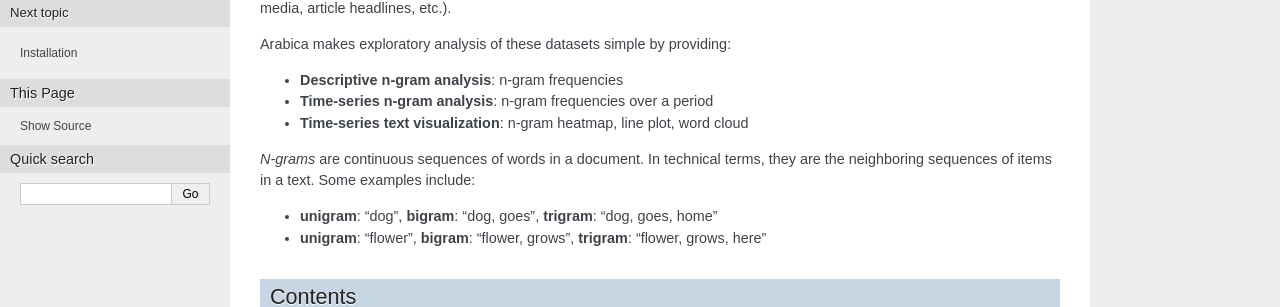
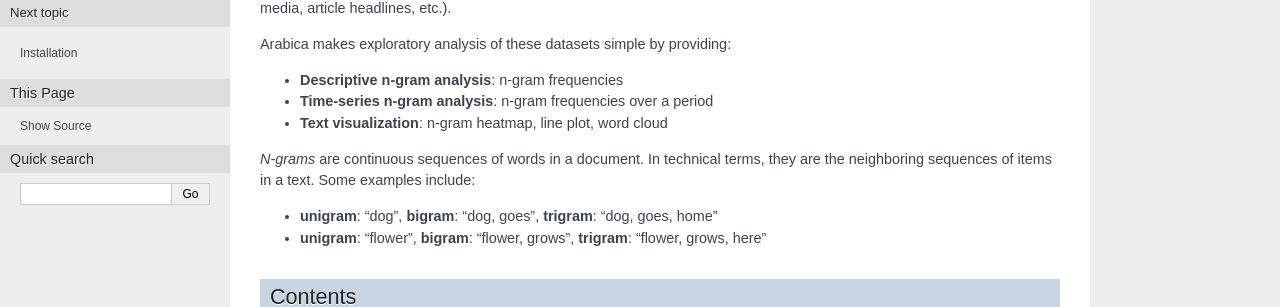
Before and after one commit to PetrKorab/Arabica, a Sphinx documentation site: the page built from docs/source/index.rst, in a window 1280 px wide. Shown: the part 155-462 px from the top of the page. Built offline with Sphinx 7.4.7, drawn with Linux system fonts in a browser that asks for light colours.

Commit message:
Update index.rst

```diff
--- a/docs/source/index.rst
+++ b/docs/source/index.rst
@@ -12,7 +12,7 @@
 
 - **Descriptive n-gram analysis**: n-gram frequencies
 - **Time-series n-gram analysis**: n-gram frequencies over a period
-- **Time-series text visualization**: n-gram heatmap, line plot, word cloud
+- **Text visualization**: n-gram heatmap, line plot, word cloud
 
 *N-grams* are continuous sequences of words in a document. In technical terms, they are the neighboring sequences of items in a text.
 Some examples include:
```
